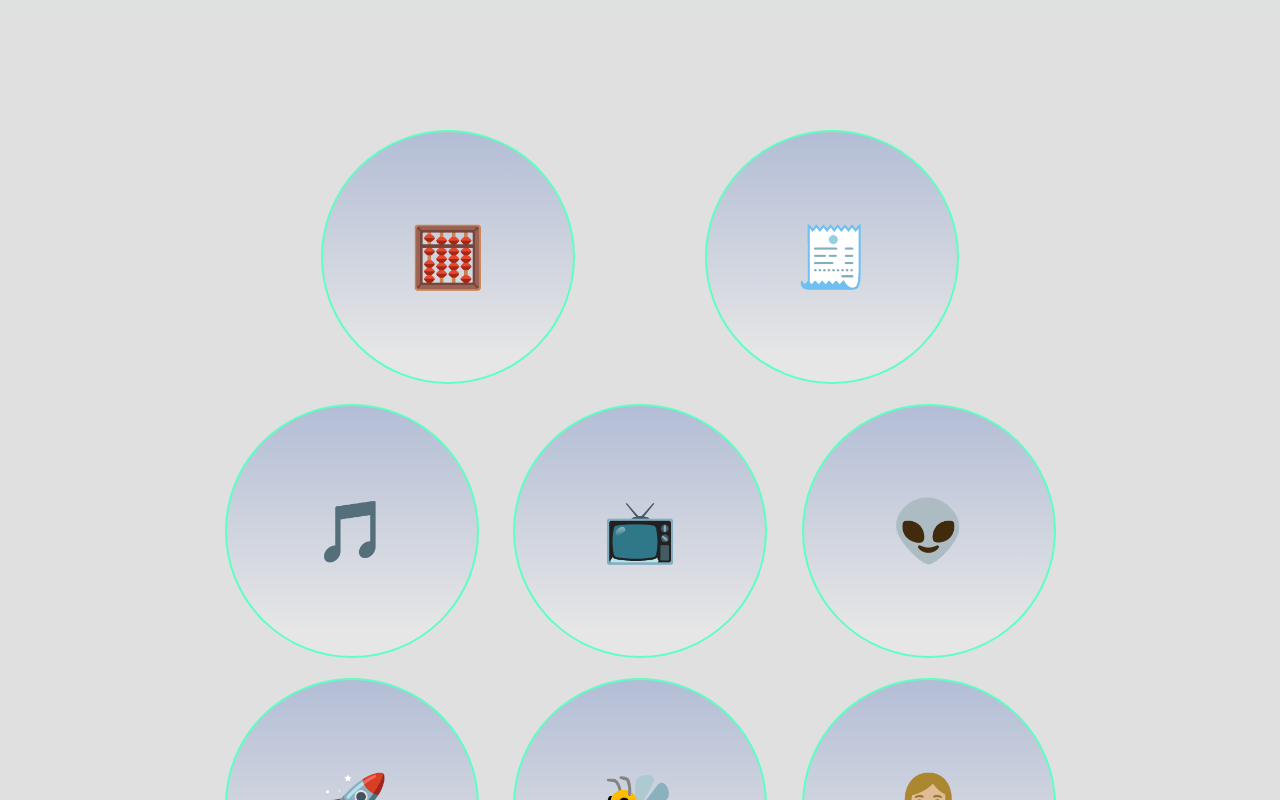
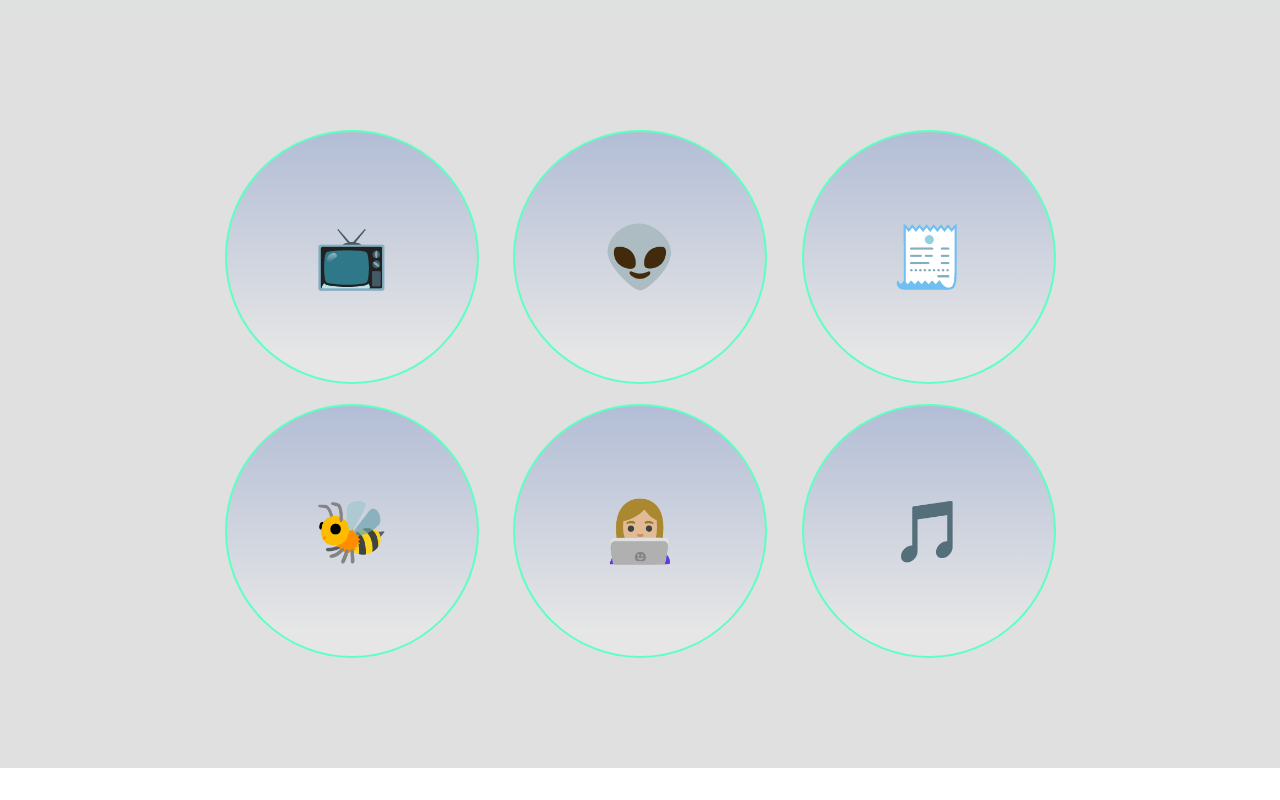
Before and after one commit to JuliaMersing/Portfolio, a React (Create React App) app: page / in a window 1280 px wide. Shown: the part 1420-2220 px from the top of the page. After the commit the page ends 2188 px from the top, so only its background shows below. Built offline with nearby package versions, Linux system fonts and the light colour scheme.

Commit message:
change link

```diff
--- a/src/components/projects.js
+++ b/src/components/projects.js
@@ -1,64 +1,48 @@
 const projects = [
-  {
-    name: "La Colmena",
-    description: "Web de empresa basada en mobile first con responsive. #html",
-    url: "https://github.com/Adalab/modulo-1-evaluacion-final-JuliaMersing",
-    emoji: "🚀",
-    id: 1,
-  },
-
   {
     name: "La Colmena",
     description:
       "Web de empresa basada en mobile first con responsive. #html #saas",
-    url: "https://github.com/Adalab/project-promo-m-module-1-team-4",
+    url: "https://github.com/JuliaMersing/project-promo-m-module-1-team-4",
     emoji: "🐝",
-    id: 2,
+    id: 1,
   },
   {
     name: "AwesomeCards",
     description:
       "App de intercambio de tarjetas de contacto. #vanilla #javascript",
-    url: "https://github.com/Adalab/project-promo-m-module-2-team-3",
+    url: "https://github.com/JuliaMersing/project-promo-m-module-2-team-3",
     emoji: "👩🏼‍💻",
-    id: 3,
+    id: 2,
   },
   {
     name: "Listen to my Card",
     description: "Proyecto heredado y refactorizado a #react",
-    url: "https://github.com/Adalab/project-promo-m-module-3-team-2",
+    url: "https://github.com/JuliaMersing/project-promo-m-module-3-team-2",
     emoji: "🎵",
-    id: 4,
+    id: 3,
   },
   {
     name: "TVShows",
     description: "Gestor de series favoritas #javascript #localstorage #api",
-    url: "https://github.com/Adalab/modulo-2-evaluacion-final-JuliaMersing",
+    url: "https://github.com/JuliaMersing/modulo-2-evaluacion-final-JuliaMersing",
     emoji: "📺",
-    id: 5,
+    id: 4,
   },
   {
     name: "Ricky&Morty",
     description:
       "Buscador de personajes Ricky and Morty. #filters #React-rooter",
-    url: "https://github.com/Adalab/modulo-3-evaluacion-final-JuliaMersing",
+    url: "https://github.com/JuliaMersing/modulo-3-evaluacion-final-JuliaMersing",
     emoji: "👽",
-    id: 6,
+    id: 5,
   },
   {
-    name: "AdivinaElNúmero",
-    description:
-      "Juego para adivinar un número aleatorio #javascript #brutalist",
-    url: "https://github.com/Adalab/modulo-2-evaluacion-intermedia-JuliaMersing",
-    emoji: "🧮",
-    id: 7,
-  },
-  {
-    name: "Linkedin Users",
+    name: "Lista Pokemon",
     description: "Buscador de usuarios y repos de github #javascript",
-    url: "https://github.com/Adalab/modulo-3-evaluacion-intermedia-JuliaMersing",
+    url: "https://github.com/JuliaMersing/project-promo-m-module-2-team-3",
     emoji: "🧾",
-    id: 8,
+    id: 6,
   },
 ];
 
```
